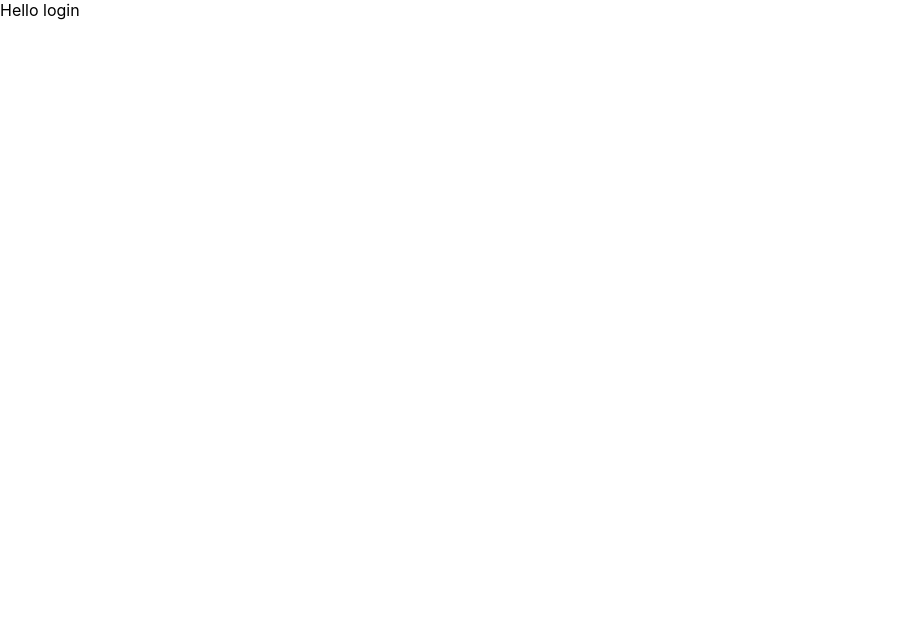
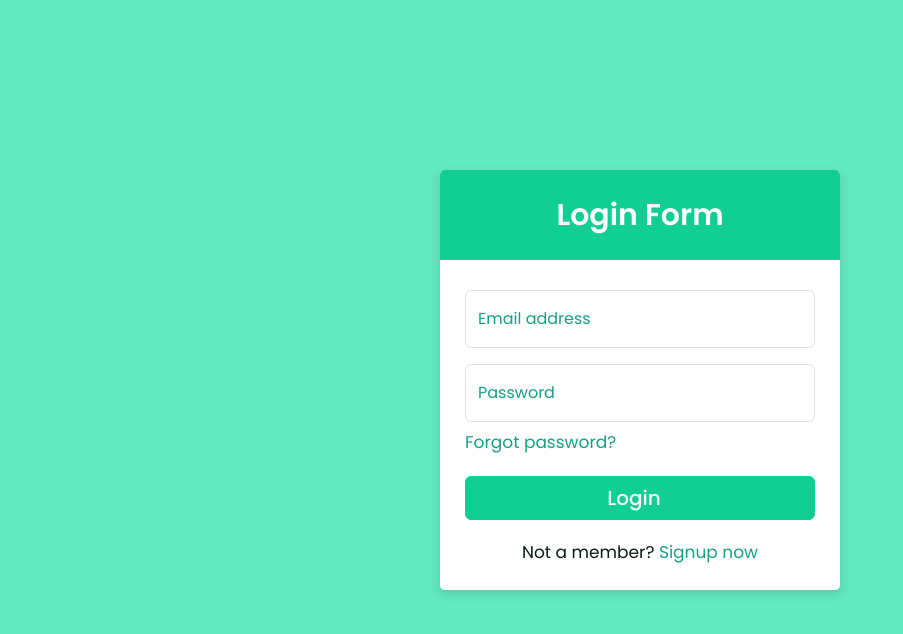
Before and after one commit to Sayan80bayev/SnapNest, a React (Create React App) app in the folder front-end/: page /login in a window 1280 px wide. Shown: the top 634 px of the page, without its empty margins (0-903 px from the left). Built offline with nearby package versions, Linux system fonts and the light colour scheme.

Commit message:
register and login pages

```diff
--- a/front-end/src/components/auth/Login.js
+++ b/front-end/src/components/auth/Login.js
@@ -1,4 +1,40 @@
 import React from "react";
+
 export default function Login() {
-  return <>Hello login</>;
+  return (
+    <div className="form-auth">
+      <div className="wrapper">
+        <div className="title">
+          <span>Login Form</span>
+        </div>
+        <form action="#">
+          <div class="form-floating mb-3">
+            <input
+              type="email"
+              class="form-control"
+              id="floatingInput"
+              placeholder="name@example.com"
+            />
+            <label for="floatingInput">Email address</label>
+          </div>
+          <div class="form-floating mb-3">
+            <input
+              type="password"
+              class="form-control"
+              id="floatingInput"
+              placeholder="name@example.com"
+            />
+            <label for="floatingInput">Password </label>
+          </div>
+          <div className="pass">
+            <a href="#">Forgot password?</a>
+          </div>
+          <button className="btn btn-primary">Login</button>
+          <div className="signup-link">
+            Not a member? <a href="#">Signup now</a>
+          </div>
+        </form>
+      </div>
+    </div>
+  );
 }
--- a/front-end/src/components/auth/Register.js
+++ b/front-end/src/components/auth/Register.js
@@ -1,4 +1,47 @@
 import React from "react";
+
 export default function Register() {
-  return <>Hello register</>;
+  return (
+    <div className="form-auth">
+      <div className="wrapper">
+        <div className="title">
+          <span>Registration Form</span>
+        </div>
+        <form action="#">
+          <div class="form-floating mb-3">
+            <input
+              type="email"
+              class="form-control"
+              id="floatingInput"
+              placeholder="name@example.com"
+            />
+            <label for="floatingInput">Email address</label>
+          </div>
+          <div class="form-floating mb-3">
+            <input
+              type="email"
+              class="form-control"
+              id="floatingInput"
+              placeholder="name@example.com"
+            />
+            <label for="floatingInput">Username</label>
+          </div>
+          <div class="form-floating mb-3">
+            <input
+              type="password"
+              class="form-control"
+              id="floatingInput"
+              placeholder="name@example.com"
+            />
+            <label for="floatingInput">Password </label>
+          </div>
+
+          <button className="btn btn-primary">Register</button>
+          <div className="signup-link">
+            Already registered? <a href="#">Login </a>
+          </div>
+        </form>
+      </div>
+    </div>
+  );
 }
--- /dev/null
+++ b/front-end/src/components/auth/style.css
@@ -0,0 +1,60 @@
+.form-auth{
+    max-width: 440px;
+    padding: 0 20px;
+    margin: 170px auto;
+  }
+  .wrapper{
+    width: 100%;
+    background: #fff;
+    border-radius: 5px;
+    box-shadow: 0px 4px 10px 1px rgba(0,0,0,0.1);
+  }
+  .wrapper .title{
+    height: 90px;
+    background: var(--accent);
+    border-radius: 5px 5px 0 0;
+    color: #fff;
+    font-size: 30px;
+    font-weight: 600;
+    display: flex;
+    align-items: center;
+    justify-content: center;
+  }
+  .wrapper form{
+    padding: 30px 25px 25px 25px;
+  }
+  .wrapper form .row{
+    height: 45px;
+    margin-bottom: 15px;
+    position: relative;
+  }
+  .wrapper form .pass{
+    margin: -8px 0 20px 0;
+  }
+  .wrapper form .pass a{
+    color: #16a085;
+    font-size: 17px;
+    text-decoration: none;
+  }
+  .wrapper form .pass a:hover{
+    text-decoration: underline;
+  }
+  .wrapper form .signup-link{
+    text-align: center;
+    margin-top: 20px;
+    font-size: 17px;
+  }
+  .wrapper form .signup-link a{
+    color: #16a085;
+    text-decoration: none;
+  }
+  form .signup-link a:hover{
+    text-decoration: underline;
+  }
+  .form-floating label{
+    color: #16a085;
+  }
+  body{
+    color: var(--text);
+    background-color: var(--secondary);
+  }
--- a/front-end/src/index.css
+++ b/front-end/src/index.css
@@ -1,3 +1,10 @@
+@import url('https://fonts.googleapis.com/css2?family=Poppins:wght@200;300;400;500;600;700&display=swap');
+*{
+  margin: 0;
+  padding: 0;
+  box-sizing: border-box;
+  font-family: 'Poppins',sans-serif;
+}
 body {
   margin: 0;
   font-family: -apple-system, BlinkMacSystemFont, 'Segoe UI', 'Roboto', 'Oxygen',
@@ -11,3 +18,45 @@ code {
   font-family: source-code-pro, Menlo, Monaco, Consolas, 'Courier New',
     monospace;
 }
+/* styles.css */
+
+:root {
+  --text: #091b16;
+  --background: #f4fbfa;
+  --primary: #176d52;
+  --primary2: #125c50;
+  --secondary: #63e9be;
+  --accent: #12ce93;
+}
+
+body.night-theme {
+  --text: #e4f6f1;
+  --background: #040b0a;
+  --primary: #92e8cd;
+  --secondary: #169c72;
+  --accent: #31edb1;
+}
+body{
+  color: var(--text);
+  background-color: var(--background);
+}
+
+
+.btn.btn-primary{
+  width: 100%;
+  color: var(--background);
+  font-size: 20px;
+  font-weight: 500;
+  padding-left: 0px;
+  background: var(--accent);
+  border: 1px solid var(--accent);
+  cursor: pointer;
+}
+.btn.btn-primary:hover{
+  border: 1px solid var(--primary);
+  background: var(--primary);
+}
+.btn.btn-primary:active {
+  border: 1px solid var(--primary2);
+ background: var(--primary2);
+}
--- a/front-end/src/index.js
+++ b/front-end/src/index.js
@@ -1,8 +1,9 @@
 import React from "react";
 import ReactDOM from "react-dom/client";
+import App from "./App";
+import "bootstrap/dist/css/bootstrap.min.css";
 import "./index.css";
-import App from "./App";
-
+import "./components/auth/style.css";
 const el = document.getElementById("root");
 const root = ReactDOM.createRoot(el);
 
```
